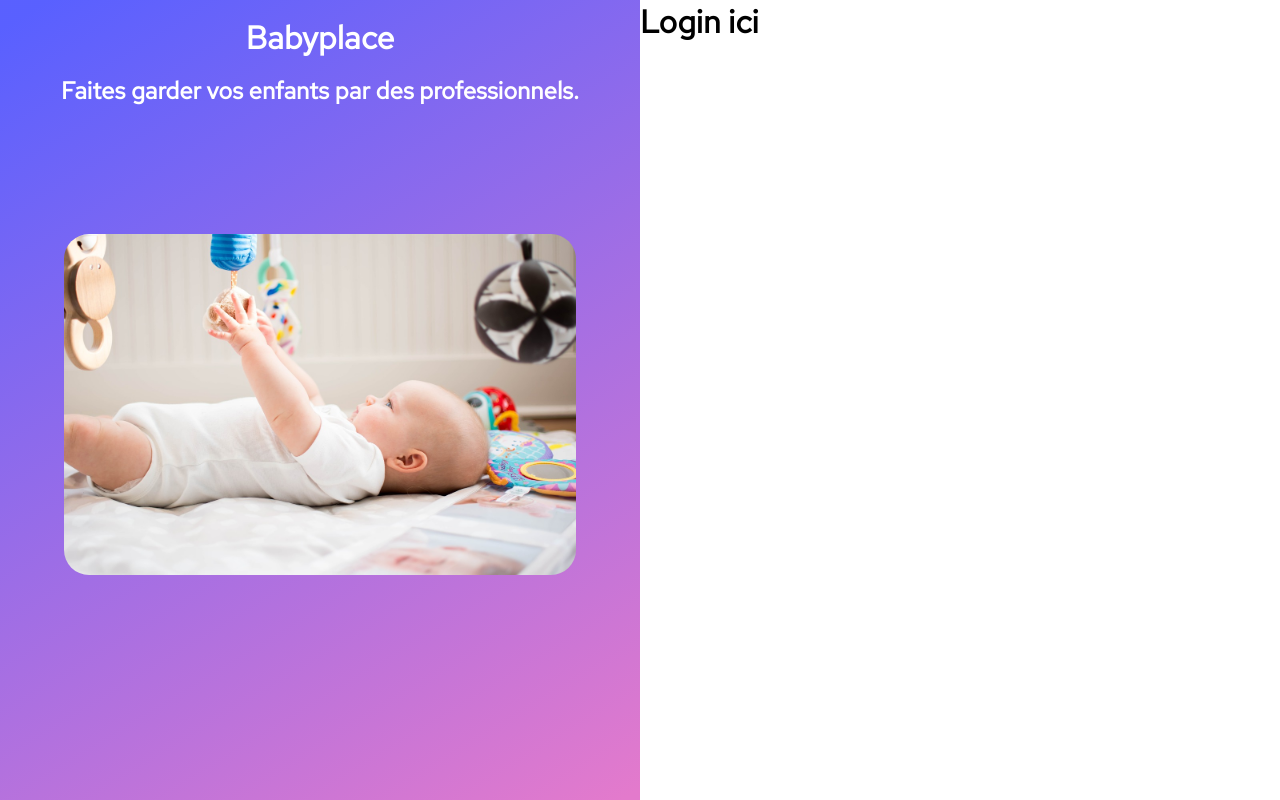
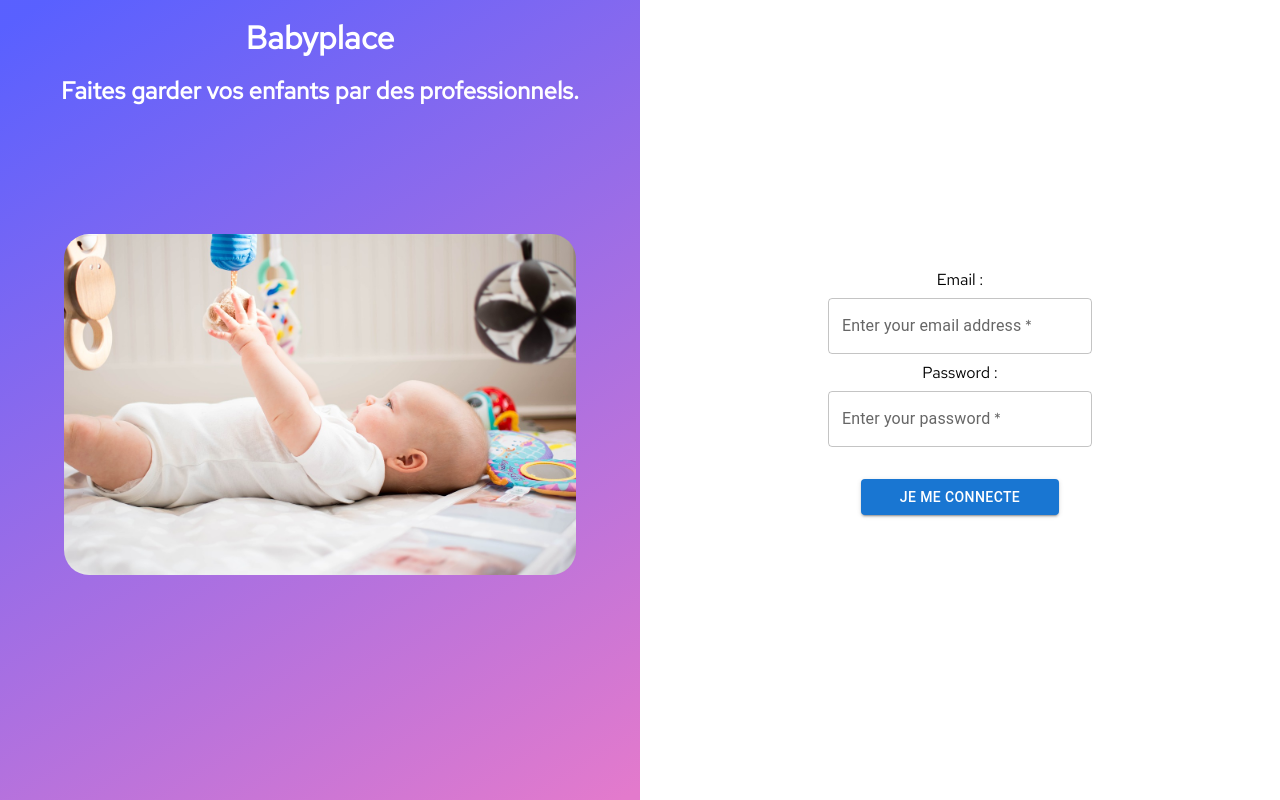
Before and after one commit to WildCodeSchool/2023-02-JS-FT-Lyon-P3-Babyplace, a React (Vite) app in the folder frontend/: page /pro in a window 1280 px wide. Built offline with nearby package versions, Linux system fonts and the light colour scheme; no server answers; the HTML template or start-up script is replaced by a standard one; a web font is replaced by a local one.

Commit message:
cretion du login form et mise en place du post axios

```diff
--- a/frontend/src/components/Login.module.css
+++ b/frontend/src/components/Login.module.css
@@ -4,8 +4,44 @@
   height: 100vh;
 }
 
+.loginForm {
+  width: 50%;
+  display: flex;
+  flex-direction: column;
+  justify-content: center;
+  align-items: center;
+}
+
+.loginForm form {
+  width: 100%;
+  display: flex;
+  flex-direction: column;
+  justify-content: center;
+  align-items: center;
+}
+
+.field {
+  display: flex;
+  flex-direction: column;
+  justify-content: center;
+  align-items: center;
+}
+
+.loginForm button {
+  width: 25ch;
+}
+
 @media screen and (max-width: 850px) {
   .login {
     flex-direction: column;
   }
+
+  .loginForm {
+    height: 50%;
+    width: 100%
+  }
+
+  .loginForm form {
+    height: 100%;
+  }
 }
--- a/frontend/src/components/login.jsx
+++ b/frontend/src/components/login.jsx
@@ -1,16 +1,83 @@
-import React from "react";
+import PropTypes from "prop-types";
+import React, { useState } from "react";
+import { Box, TextField, Button } from "@mui/material";
+import axios from "axios";
 import styles from "./Login.module.css";
 import DesignWelcome from "./DesignWelcome";
 
-function Login() {
+const BACKEND_URL = import.meta.env.VITE_BACKEND_URL;
+
+function Login({ userType }) {
+  const [loginInfo, setLoginInfo] = useState({});
+
+  const validateLogin = () => {
+    return true;
+  };
+
+  const handleChange = (e) => {
+    setLoginInfo({
+      ...loginInfo,
+      [e.target.name]: e.target.value,
+    });
+  };
+
+  const handleSubmit = (event) => {
+    event.preventDefault();
+    if (validateLogin) {
+      axios.post(`${BACKEND_URL}/${userType}/login`);
+    }
+    // console.log(loginInfo);
+  };
+
   return (
     <div className={styles.login}>
       <DesignWelcome />
       <div className={styles.loginForm}>
-        <h1>Login ici</h1>
+        <Box
+          component="form"
+          sx={{
+            "& .MuiTextField-root": { m: 1, width: "25ch" },
+          }}
+          onSubmit={handleSubmit}
+          noValidate
+          autoComplete="off"
+        >
+          <div className={styles.field}>
+            <p>Email :</p>
+            <TextField
+              required
+              name="email"
+              id="outlined-required"
+              label="Enter your email address"
+              onChange={handleChange}
+            />
+          </div>
+          <div className={styles.field}>
+            <p>Password :</p>
+            <TextField
+              required
+              name="password"
+              id="outlined-required"
+              label="Enter your password"
+              onChange={handleChange}
+            />
+          </div>
+          <Button
+            type="submit"
+            fullWidth
+            variant="contained"
+            sx={{ mt: 3, mb: 2 }}
+          >
+            Je me connecte
+          </Button>
+        </Box>
       </div>
     </div>
   );
 }
 
 export default Login;
+
+Login.propTypes = {
+  userType: PropTypes.string.isRequired,
+};
--- a/frontend/src/pages/Dashboard.jsx
+++ b/frontend/src/pages/Dashboard.jsx
@@ -2,5 +2,5 @@ import React from "react";
 import Login from "../components/Login";
 
 export default function Dashboard() {
-  return <Login />;
+  return <Login userType="pro" />;
 }
```
